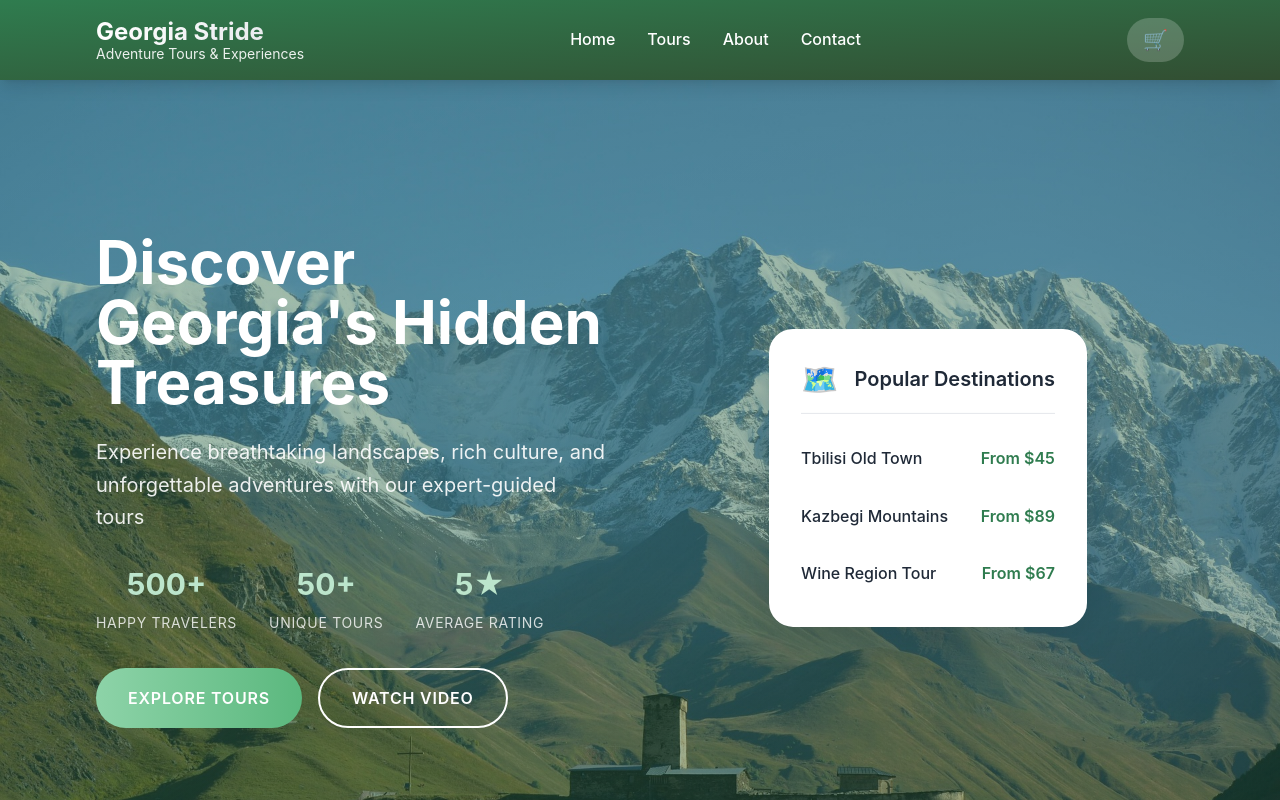
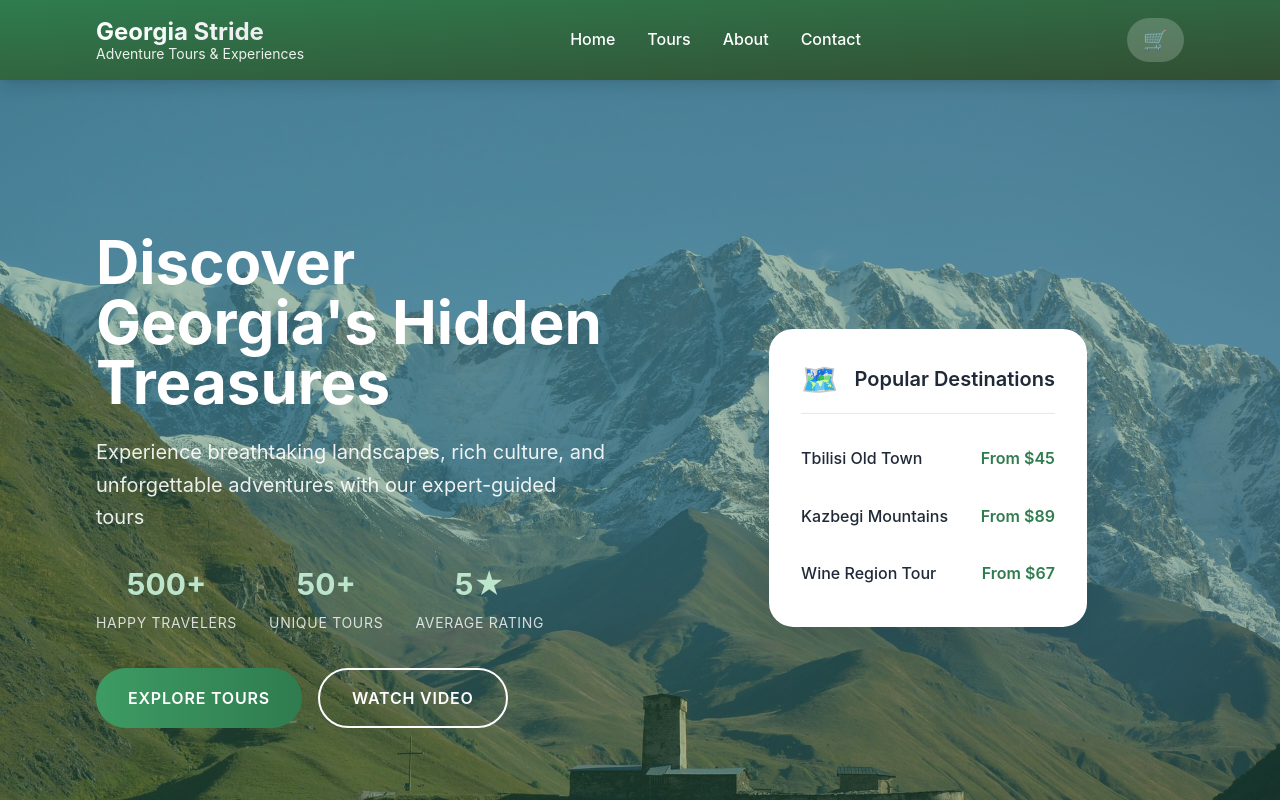
Before and after one commit to ikutsia/georgia-stride, a React (Create React App) app: page / in a window 1280 px wide. Shown: the top 800 px of the page. Built offline with nearby package versions, Linux system fonts and the light colour scheme; no server answers.

Commit message:
Update the color of Explore Tours button in hero section - make it slighty darker green

```diff
--- a/src/components/Hero.js
+++ b/src/components/Hero.js
@@ -68,7 +68,7 @@ const Hero = () => {
             className="flex gap-4 animate-fadeInUp"
             style={{ animation: "fadeInUp 1s ease-out 0.6s both" }}
           >
-            <button className="px-8 py-4 border-none rounded-full text-base font-semibold cursor-pointer transition-all duration-300 uppercase tracking-wider bg-gradient-to-r from-hipster-300 to-hipster-400 text-white hover:-translate-y-1 hover:shadow-lg">
+            <button className="px-8 py-4 border-none rounded-full text-base font-semibold cursor-pointer transition-all duration-300 uppercase tracking-wider bg-gradient-to-r from-hipster-500 to-hipster-600 text-white hover:-translate-y-1 hover:shadow-lg">
               Explore Tours
             </button>
             <button className="px-8 py-4 rounded-full text-base font-semibold cursor-pointer transition-all duration-300 uppercase tracking-wider bg-transparent text-white border-2 border-white hover:bg-white hover:text-gray-800 hover:-translate-y-1">
```
